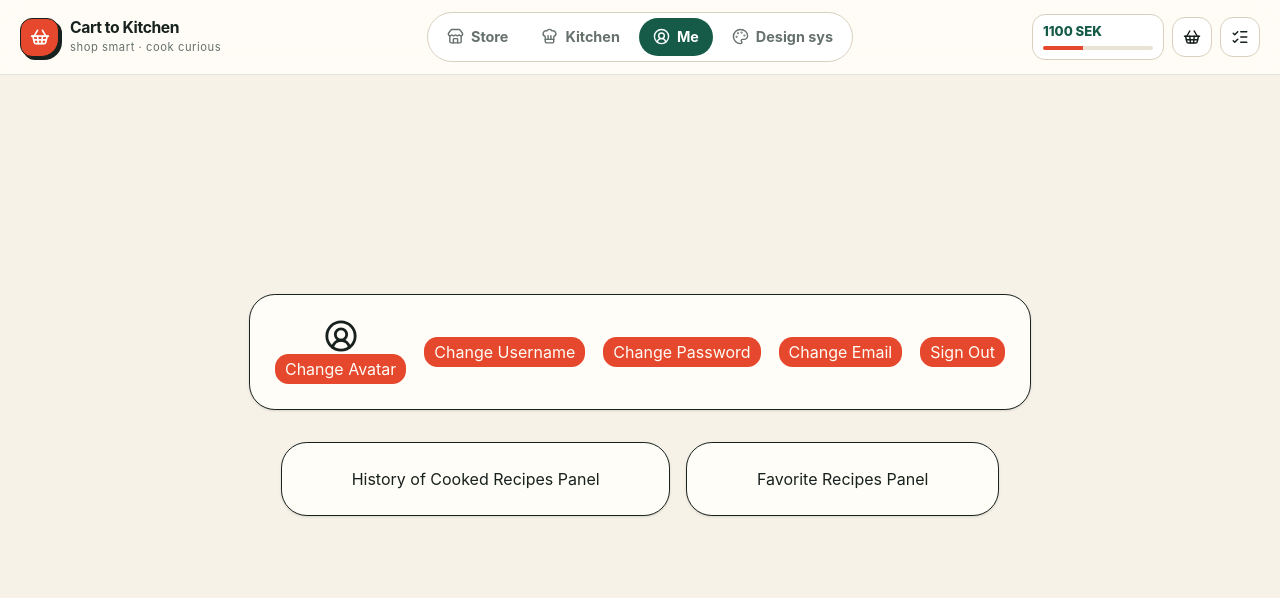
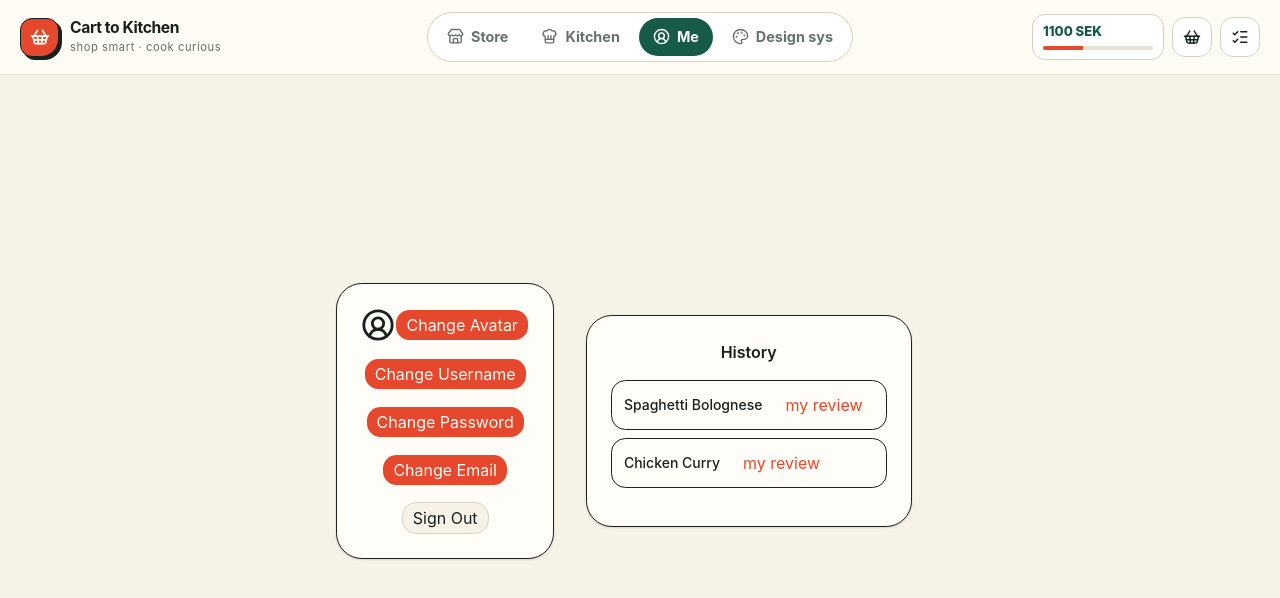
Before and after one commit to kaffe1/Cart-to-Kitchen, a React (Vite) app in the folder frontend/: page /me in a window 1280 px wide. Shown: the top 598 px of the page. Built offline with nearby package versions, Linux system fonts and the light colour scheme.

Commit message:
feat: added history panel functionality to display mock data and open review dialog. Removed Favorite recipes idea.

```diff
--- a/frontend/src/features/profile/presenter/useProfilePresenter.ts
+++ b/frontend/src/features/profile/presenter/useProfilePresenter.ts
@@ -6,6 +6,7 @@ export function useProfilePresenter() {
   const [isEmailDialogOpen, setEmailDialogOpen] = useState(false);
   const [isPasswordDialogOpen, setPasswordDialogOpen] = useState(false);
   const [isAvatarDialogOpen, setAvatarDialogOpen] = useState(false);
+  const [profile, setProfile] = useState(getProfilePlaceholder); //TODO: Change placeholder when backend in place
 
   const openUsernameDialog = () => {
     setUsernameDialogOpen(true);
@@ -39,8 +40,6 @@ export function useProfilePresenter() {
     setAvatarDialogOpen(false);
   };
 
-  const profile = getProfilePlaceholder();
-
   return {
     profile,
     isUsernameDialogOpen,
--- a/frontend/src/features/profile/view/ProfilePage.tsx
+++ b/frontend/src/features/profile/view/ProfilePage.tsx
@@ -1,7 +1,6 @@
 import { useProfilePresenter } from "../presenter/useProfilePresenter";
 import { ProfilePanel } from "./components/ProfilePanel";
 import { HistoryPanel } from "./components/HistoryPanel";
-import { FavoritePanel } from "./components/FavoritePanel";
 import { UsernameDialog } from "./components/UsernameDialog";
 import { PasswordDialog } from "./components/PasswordDialog";
 import { EmailDialog } from "./components/EmailDialog";
@@ -26,19 +25,18 @@ export function ProfilePage() {
 
   return (
     <section className="page-shell placeholder-page">
-      <div className="flex flex-col justify-between">
+      <div className="flex flex-row justify-between">
         <ProfilePanel
           profile={profile}
           onUsernameChange={openUsernameDialog}
           onAvatarChange={openAvatarDialog}
           onPasswordChange={openPasswordDialog}
           onEmailChange={openEmailDialog}
-          onSignOut={() => {}}
+          onSignOut={() => {}} //TODO: Implement sign out functionality
         />
 
         <div className="flex flex-row m-6">
-          <HistoryPanel />
-          <FavoritePanel />
+          <HistoryPanel cookedRecipes={profile.cookingHistory} />
         </div>
       </div>
 
@@ -49,12 +47,10 @@ export function ProfilePage() {
         onClose={closeUsernameDialog}
       />
       <EmailDialog open={isEmailDialogOpen} onClose={closeEmailDialog} />
-      <PasswordDialog open={isPasswordDialogOpen} onClose={closePasswordDialog} />
-
-      {/*<CircleUserRound size={34} />*/}
-      {/*<Badge variant="outline">{profile.mode}</Badge>*/}
-      {/*<h1>{profile.displayName}</h1>*/}
-      {/*<p>{profile.note}</p>*/}
+      <PasswordDialog
+        open={isPasswordDialogOpen}
+        onClose={closePasswordDialog}
+      />
     </section>
   );
 }
--- a/frontend/src/features/profile/view/components/HistoryPanel.tsx
+++ b/frontend/src/features/profile/view/components/HistoryPanel.tsx
@@ -1,8 +1,58 @@
+import type { CookedRecipe } from "@/features/profile/model/profile.types";
+import { Button } from "@/shared/components/ui/button";
+import { useState } from "react";
+import { ReviewDialog } from "./ReviewDialog";
 
-export function HistoryPanel() {
-    return (
-        <article className="rounded-2xl border bg-card p-6 shadow-sm flex-auto m-2">
-            History of Cooked Recipes Panel
-        </article>
-    );
+type HistoryPanelProps = {
+  cookedRecipes: CookedRecipe[];
+};
+
+export function HistoryPanel({ cookedRecipes }: HistoryPanelProps) {
+  const [activeRecipeId, setActiveRecipeId] = useState<string | null>(null);
+  const activeRecipe = cookedRecipes.find(
+    (recipe) => recipe.recipeId === activeRecipeId,
+  );
+
+  return (
+    <article className="rounded-2xl border bg-card p-6 shadow-sm flex-auto m-2">
+      <h2 className="text-base font-semibold mb-4">History</h2>
+
+      {cookedRecipes.length === 0 ? (
+        <p className="text-sm text-muted-foreground">No cooked recipes yet.</p>
+      ) : (
+        <ul className="flex flex-col gap-2 overflow-y-auto max-h-80">
+          {cookedRecipes.map((recipe) => (
+            <li
+              key={recipe.recipeId}
+              className="flex items-center justify-between gap-3 rounded-lg border px-3 py-2"
+            >
+              <div className="flex items-center gap-3 min-w-0">
+                <span className="text-sm font-medium truncate">
+                  {recipe.name}
+                </span>
+                <Button
+                  variant="link"
+                  onClick={() => setActiveRecipeId(recipe.recipeId)}
+                >
+                  my review
+                </Button>
+              </div>
+            </li>
+          ))}
+        </ul>
+      )}
+
+      {activeRecipe && (
+        <ReviewDialog
+          open={!!activeRecipe}
+          onClose={() => setActiveRecipeId(null)}
+          recipeName={activeRecipe.name}
+        />
+      )}
+    </article>
+  );
 }
+
+// Scrollable list of cooked recipes
+// Name | My review | Mark as favorite
+// Write review (not first priority)
--- a/frontend/src/features/profile/view/components/ProfilePanel.tsx
+++ b/frontend/src/features/profile/view/components/ProfilePanel.tsx
@@ -1,4 +1,4 @@
-import { CircleUserRound } from 'lucide-react';
+import { CircleUserRound } from "lucide-react";
 
 import { Button } from "@/shared/components/ui/button";
 import { ProfilePlaceholder } from "../../model/profile.types";
@@ -12,7 +12,7 @@ type ProfilePanelProps = {
   onSignOut: () => void;
 };
 
-export function ProfilePanel( {
+export function ProfilePanel({
   profile,
   onUsernameChange,
   onAvatarChange,
@@ -21,24 +21,20 @@ export function ProfilePanel( {
   onSignOut,
 }: ProfilePanelProps) {
   return (
-
     <article className="rounded-2xl border bg-card p-6 shadow-sm flex">
-
-        <div className="flex flex-row items-center space-x-4">
-
-            <div className="flex flex-col items-center">
-
+      <div className="flex flex-col items-center space-y-4">
+        <div className="flex flex-row items-center">
           <CircleUserRound size={34} /> {/* Avatar picture placeholder */}
-
           <Button onClick={onAvatarChange}>Change Avatar</Button>
         </div>
-
         <Button onClick={onUsernameChange}>Change Username</Button>
         <Button onClick={onPasswordChange}>Change Password</Button>
-            <Button onClick={onEmailChange}>Change Email</Button> {/* if this used */}
-            <Button onClick={onSignOut}>Sign Out</Button>
+        <Button onClick={onEmailChange}>Change Email</Button>{" "}
+        {/* if this used */}
+        <Button variant="outline" onClick={onSignOut}>
+          Sign Out
+        </Button>
       </div>
     </article>
-
   );
 }
```
Lines whose indentation alone changed are shown as unchanged.
